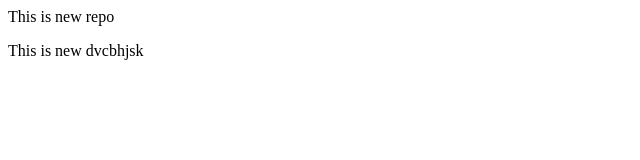
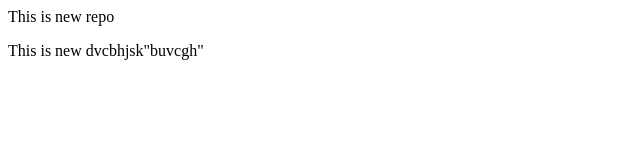
Before and after one commit to ThaBoringMan/LocalRepo, a plain HTML site: page index.html in a window 1280 px wide. Shown: the full height of the page, 0-640 px from the left. Drawn offline with Linux system fonts and the light colour scheme.

```diff
--- a/index.html
+++ b/index.html
@@ -1,2 +1,2 @@
 <p>This is new repo</p>
-<p>This is new dvcbhjsk</p>
+<p>This is new dvcbhjsk"buvcgh"</p>
```
